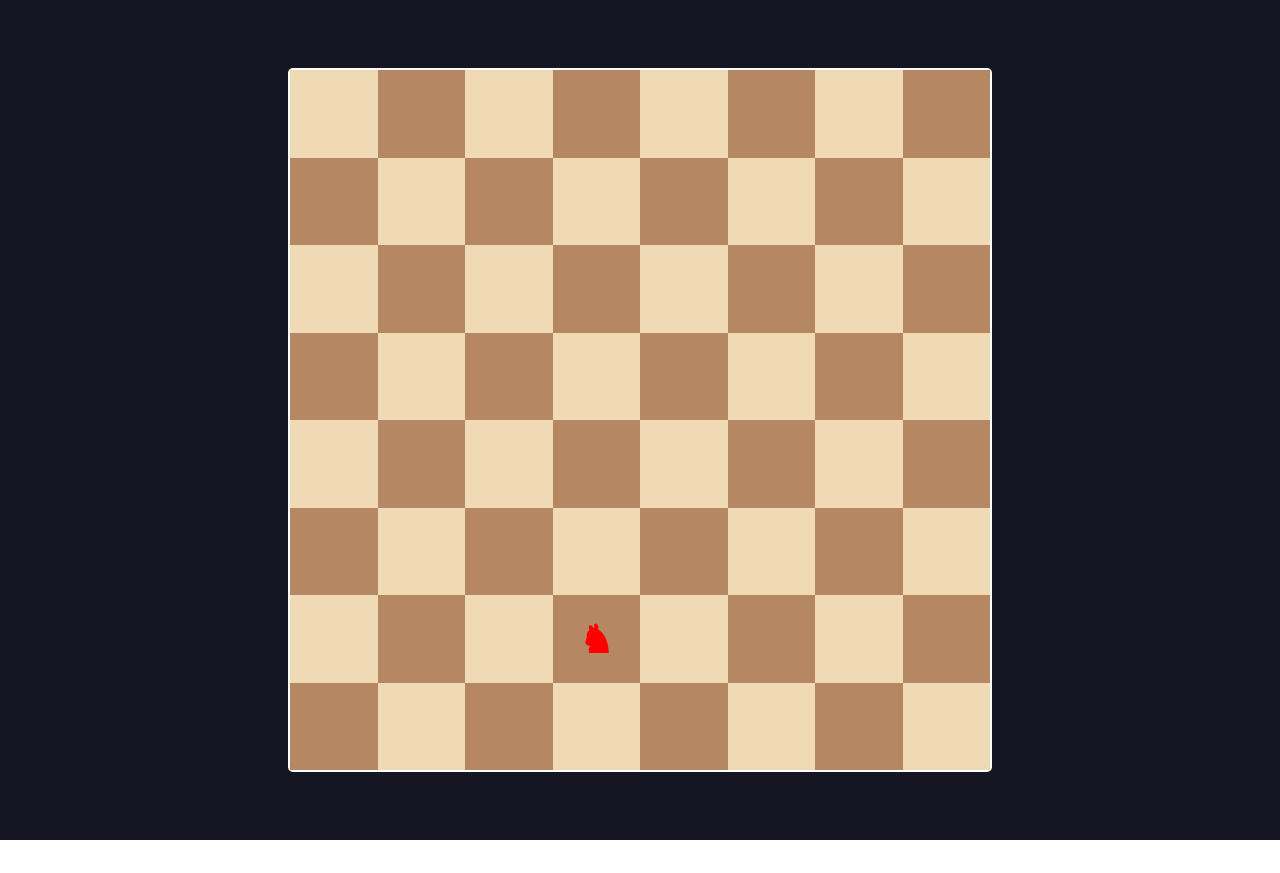
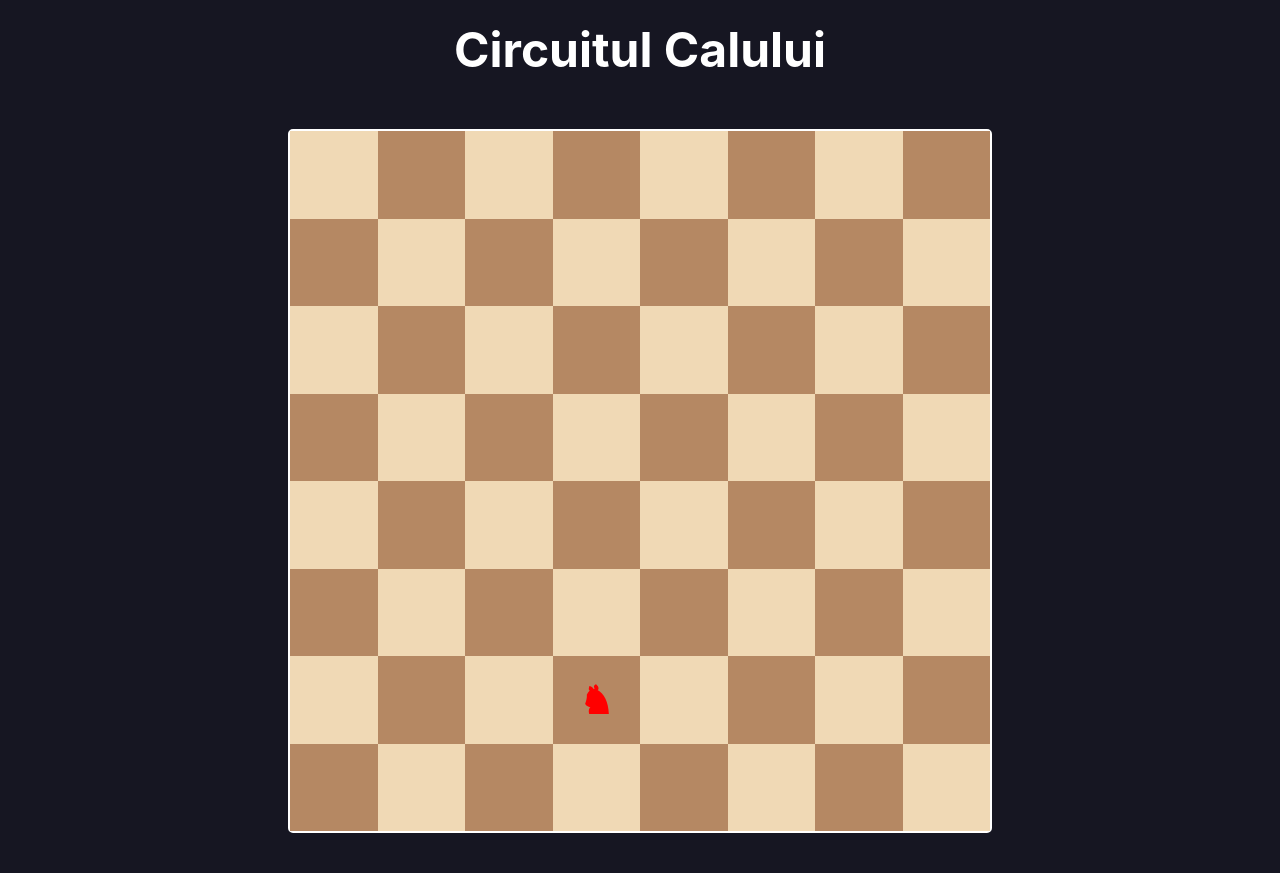
Before and after one commit to davidsimoc/circuitul-calului, a React (Create React App) app: page / in a window 1280 px wide. Before the commit the page ends 840 px from the top, so only its background shows below. Built offline with nearby package versions, Linux system fonts and the light colour scheme.

Commit message:
update titlu + css

```diff
--- a/src/App.css
+++ b/src/App.css
@@ -33,8 +33,27 @@
   color: red;
 }
 
+.titleText {
+  margin-bottom: 30px; /* Distanță între titlu și tabla de șah */
+}
+
+.titlu {
+  color: white;
+  display: flex;
+  font-size: 3rem;
+  text-align: center;
+  margin: 0;
+  font-weight: bold;
+}
+
+.movesText {
+  display: flex;
+  flex-direction: row;
+}
+
 .background {
   display: flex;
+  flex-direction: column;
   background-color: #161622;
   align-items: center;
   justify-content: center;
--- a/src/App.js
+++ b/src/App.js
@@ -12,7 +12,7 @@ function isValidMove(x, y, board) {
 
 function knightTour(x, y, moveCount, board, moves) {
   if (moveCount == N * N) return true; //Toate pozitiile au fost acoperite
-  for (let i = 0; i < N; i++) {
+  for (let i = 0; i < 8; i++) {
     const nextX = x + moveX[i];
     const nextY = y + moveY[i];
     if (isValidMove(nextX, nextY, board)) {
@@ -51,6 +51,10 @@ function App() {
 
   return (
     <div className='background'>
+      <div className='titleText'>
+        <h1 className='titlu'>Circuitul Calului</h1>
+      </div>
+      <div className='movesText'>
         <div className="board">
           {Array.from({ length: N }).map((_, row) => (
             <div key={row} className="row">
@@ -66,6 +70,7 @@ function App() {
           ))}
         </div>
       </div>
+    </div>
   );
 }
 
```
Lines whose indentation alone changed are shown as unchanged.
